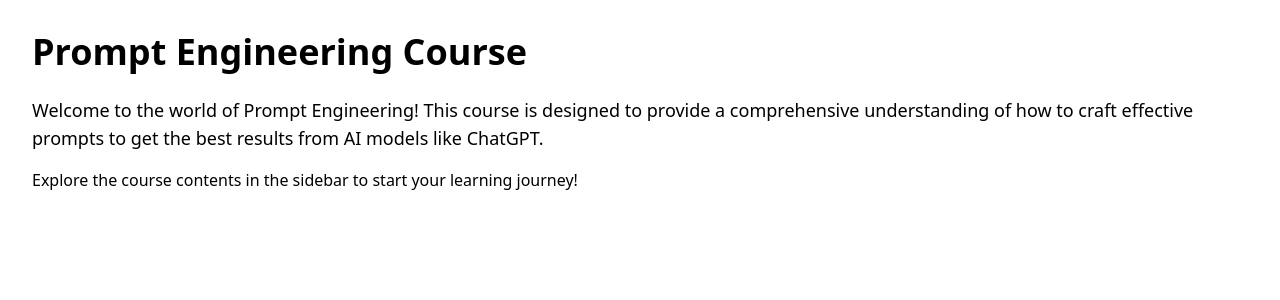
After one commit to Fomonyuy-Claire/adeClaire, a Flask app: page /iframe_prompt_engineering in a window 1280 px wide. The commit adds this page. Shown: the top 300 px of the page. Run offline with Flask 3, Linux system fonts and the light colour scheme; data that the repository does not hold is empty; some libraries are stand-ins or nearby versions; some web fonts are replaced.

```diff
--- a/adeClaire_frontend/app.py
+++ b/adeClaire_frontend/app.py
@@ -91,8 +91,48 @@ def dashboard():
     if dashboard_request.status_code == 200:
         return render_template('dashboard.html')
     else:
-        flash("You must Login in before Accessing this page")
+        flash("You must Login before accessing this page")
         return redirect(url_for('login'))
+
+@app.route('/prompt_engineering')
+def prompt_engineering():
+    cookies = flask_session.get('cookies', {})
+    with requests.Session() as session:
+        session.cookies.update(cookies)
+        prompt_engineering_request = session.get(f"{API_URL}/prompt_engineering")
+
+    if prompt_engineering_request.status_code == 200:
+        return render_template('prompt_engineering.html')
+    else:
+        flash("You must Login before accessing this page")
+        return redirect(url_for('login'))
+
+@app.route('/iframe_prompt_engineering')
+def iframe_prompt_engineering():
+    cookies = flask_session.get('cookies', {})
+    with requests.Session() as session:
+        session.cookies.update(cookies)
+        prompt_engineering_request = session.get(f"{API_URL}/iframe_prompt_engineering")
+
+    if prompt_engineering_request.status_code == 200:
+        return render_template('iframe_prompt_engineering.html')
+    else:
+        flash("You must Login before accessing this page")
+        return redirect(url_for('login'))
+
+@app.route('/content_prompt_engineering')
+def content_prompt_engineering():
+    cookies = flask_session.get('cookies', {})
+    with requests.Session() as session:
+        session.cookies.update(cookies)
+        prompt_engineering_request = session.get(f"{API_URL}/content_prompt_engineering")
+
+    if prompt_engineering_request.status_code == 200:
+        return render_template('content_prompt_engineering.html')
+    else:
+        flash("You must Login before accessing this page")
+        return redirect(url_for('login'))
+
 
 if __name__ == '__main__':
     app.run(port=5000, debug=True)
--- a/adeClaire_frontend/templates/dashboard.html
+++ b/adeClaire_frontend/templates/dashboard.html
@@ -56,7 +56,7 @@
                 <div class="" style="width: 70%;">
                     <div class=" flex justify-between">
                         <div class="flex justify-start text-3xl font-serif font-semibold" style="color: #004949;">
-                            <p>adeClaire</p>
+                            <a href="/dashboard">adeClaire</a>
                         </div>
                         <a href="/logout" style="background-color: #0E8585;" class="py-1 px-3 rounded-lg text-white font-semibold">Logout</a>
                     </div>
@@ -76,6 +76,7 @@
             </div>
          </div>
 
+         {% block course_contents %}
          <!-- The Cards of courses -->
         <div class=" mt-16">
             <div class=" flex justify-center">
@@ -99,7 +100,7 @@
                                 </div>
                             </div>
                             <div>
-                                <button class="py-1 px-3 border-solid rounded-md font-semibold hover:bg-[#178C8C] hover:text-white hover:shadow-2xl transition-all duration-500" style="border-color: #178C8C; border-width: 1.8px;">Enroll Now</button>
+                                <a href="/prompt_engineering" class="py-1 px-3 border-solid rounded-md font-semibold hover:bg-[#178C8C] hover:text-white hover:shadow-2xl transition-all duration-500" style="border-color: #178C8C; border-width: 1.8px;">Enroll Now</a>
                             </div>
                         </div>
                      </div>
@@ -337,6 +338,7 @@
                 </div>
             </div>
         </div>
+        {% endblock %}
     </div>
     <script src="../static/js/dashboard.js"></script>
 </div>
--- /dev/null
+++ b/adeClaire_frontend/templates/iframe_prompt_engineering.html
@@ -0,0 +1,16 @@
+{% extends "landing_page.html" %}
+
+{% block body %}
+<div>
+    <div>
+        <div class="flex-grow p-8">
+            <h1 class="text-4xl font-bold mb-6">Prompt Engineering Course</h1>
+            <p class="text-lg mb-4">
+                Welcome to the world of Prompt Engineering! This course is designed to provide a comprehensive understanding of
+                how to craft effective prompts to get the best results from AI models like ChatGPT.
+            </p>
+            <p class="mb-6">Explore the course contents in the sidebar to start your learning journey!</p>
+        </div>
+    </div>
+</div>
+{% endblock %}
```
Also changed, not shown: adeClaire_backend/logic.py (+45 -0 lines), adeClaire_frontend/templates/content_prompt_engineering.html (added, +7 -0 lines), adeClaire_frontend/templates/prompt_engineering.html (added, +86 -0 lines), adeClaire_frontend/static/image/prompt_engr_banner.png (added).
